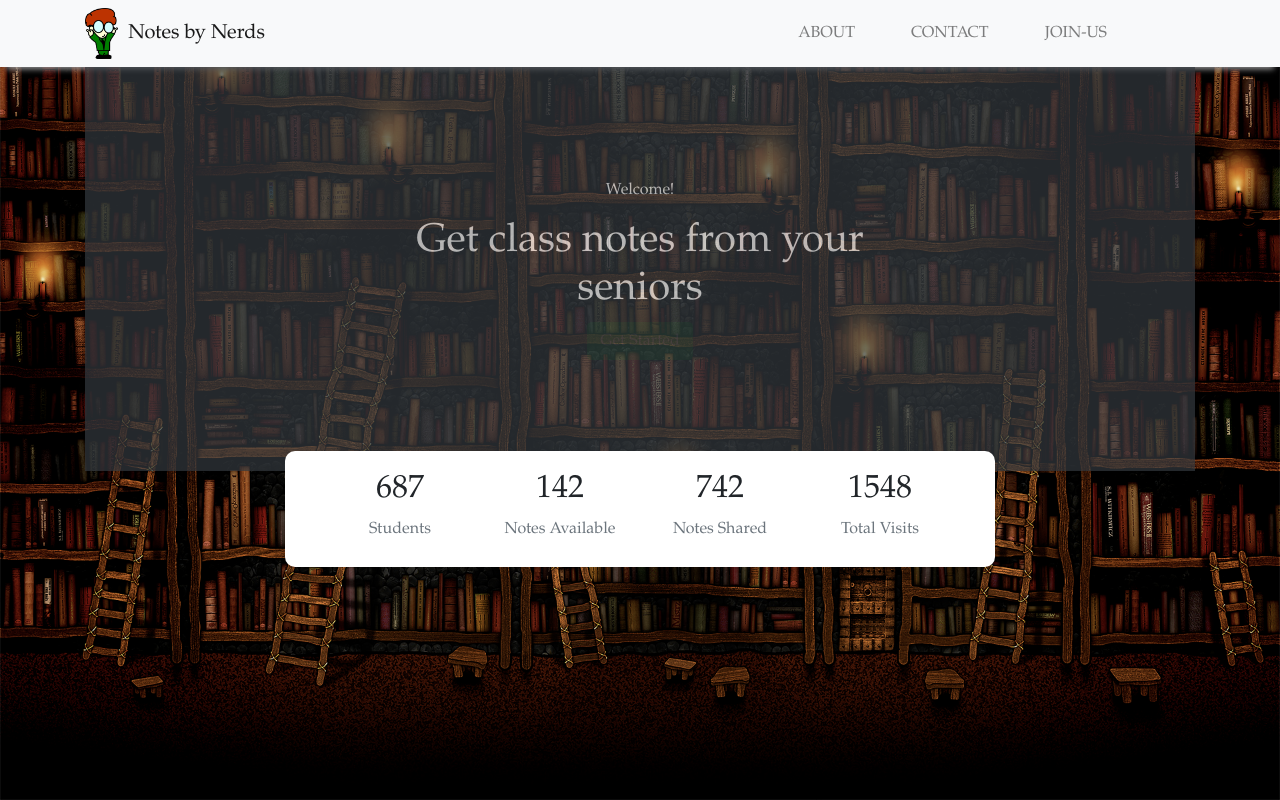
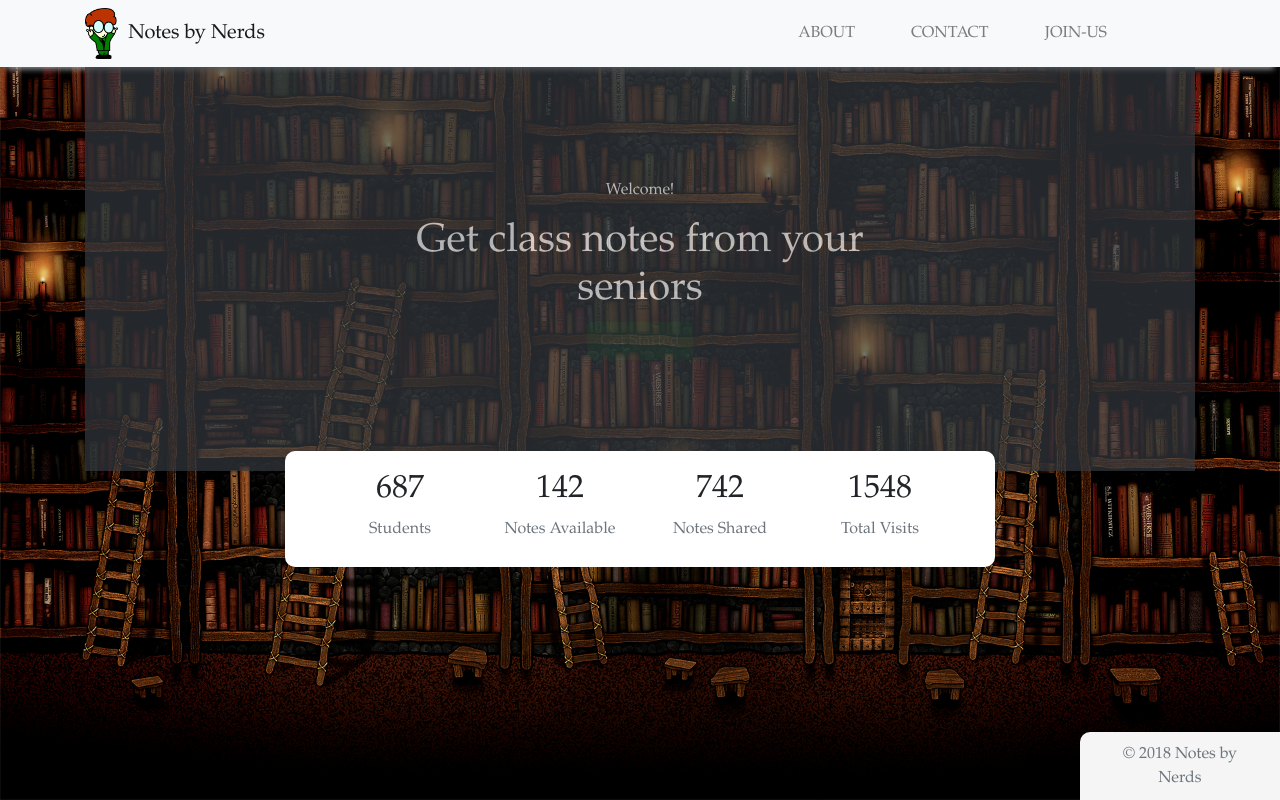
Before and after one commit to nikhil-amin/Notes-By-Nerds, an Angular app in the folder FrontEnd/: page / in a window 1280 px wide. Built offline with nearby package versions, Linux system fonts and the light colour scheme; no server answers.

Commit message:
Footer added

```diff
--- a/FrontEnd/src/app/app.component.html
+++ b/FrontEnd/src/app/app.component.html
@@ -3,3 +3,5 @@
 <div class="container">
   <router-outlet></router-outlet>
 </div>
+
+<app-footer></app-footer>
--- a/FrontEnd/src/app/app.module.ts
+++ b/FrontEnd/src/app/app.module.ts
@@ -18,6 +18,7 @@ import { UserService } from './shared/user.service';
 import { AuthGuard } from './auth/auth.guard';
 import { AuthInterceptor } from './auth/auth.interceptor';
 import { ControlPanelComponent } from './control-panel/control-panel.component';
+import { FooterComponent } from './footer/footer.component';
 
 @NgModule({
   declarations: [
@@ -30,7 +31,8 @@ import { ControlPanelComponent } from './control-panel/control-panel.component';
     SignUpComponent,
     UserProfileComponent,
     SignInComponent,
-    ControlPanelComponent
+    ControlPanelComponent,
+    FooterComponent
   ],
   imports: [
     BrowserModule,
--- /dev/null
+++ b/FrontEnd/src/app/footer/footer.component.css
@@ -0,0 +1,10 @@
+.footer {
+    position: fixed;
+    right: 0;
+    bottom: 0;
+    width: 200px;
+    padding: 10px;
+    background-color: #f5f5f5;
+    border-top-left-radius: 10px;
+    float: right;
+  }
--- /dev/null
+++ b/FrontEnd/src/app/footer/footer.component.html
@@ -0,0 +1,5 @@
+<footer class="footer">
+  <div class="container text-center">
+      <span class="text-muted">&copy; 2018 Notes by Nerds</span>
+  </div>
+</footer>
--- /dev/null
+++ b/FrontEnd/src/app/footer/footer.component.ts
@@ -0,0 +1,15 @@
+import { Component, OnInit } from '@angular/core';
+
+@Component({
+  selector: 'app-footer',
+  templateUrl: './footer.component.html',
+  styleUrls: ['./footer.component.css']
+})
+export class FooterComponent implements OnInit {
+
+  constructor() { }
+
+  ngOnInit() {
+  }
+
+}
--- a/FrontEnd/src/styles.css
+++ b/FrontEnd/src/styles.css
@@ -1,7 +1,9 @@
 /* You can add global styles to this file, and also import other style files */
 @import "~bootstrap/dist/css/bootstrap.css";
 @import "~font-awesome/css/font-awesome.css";
+
 body {
+    overflow-y: scroll;
     padding: 0;
     margin: 0;
     display: flex;
```
Also changed, not shown: 1 other file (tests, documents, lock files or other folders).
